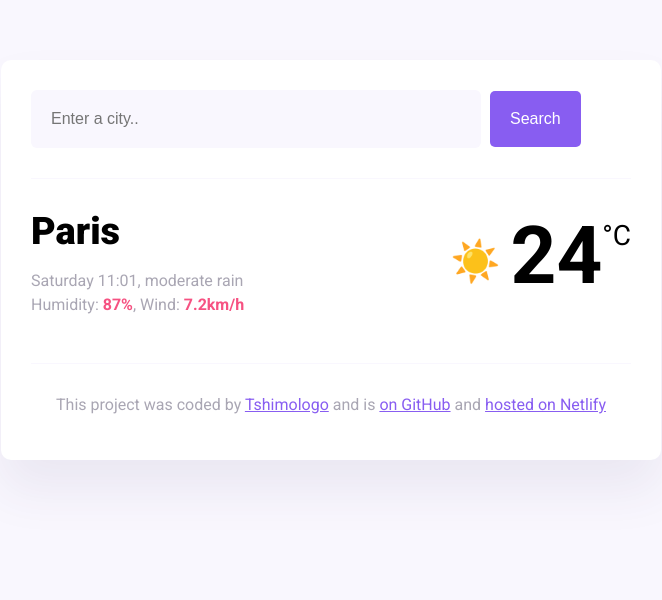
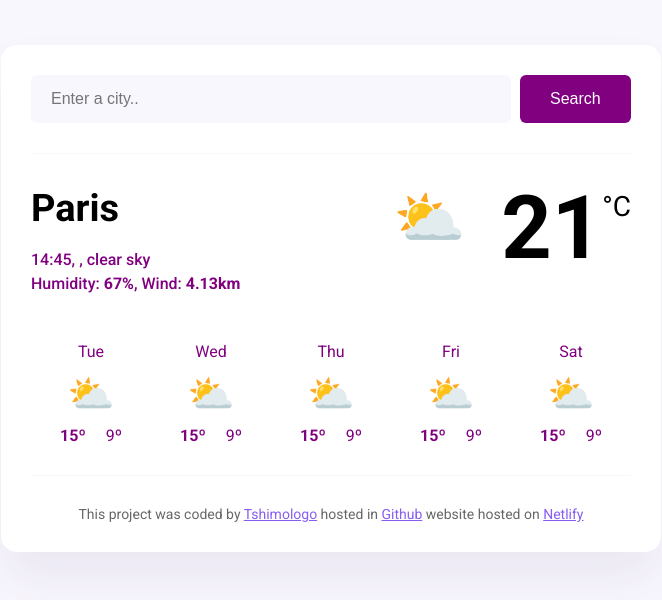
Before and after one commit to Genesis-ct/theweatherapp, a plain HTML site: page index.html in a window 1280 px wide. Shown: the whole page, without its empty margins (309-971 px from the left). Drawn offline with nearby package versions, Linux system fonts and the light colour scheme; no server answers.

Commit message:
updated html file

```diff
--- a/index.html
+++ b/index.html
@@ -6,54 +6,106 @@
     <link rel="preconnect" href="https://fonts.googleapis.com" />
     <link rel="preconnect" href="https://fonts.gstatic.com" crossorigin />
     <link
-      href="https://fonts.googleapis.com/css2?family=Roboto:ital,wght@0,100;0,400;0,500;0,700;0,900;1,100;1,300;1,400;1,500;1,700;1,900&display=swap"
+      href="https://fonts.googleapis.com/css2?family=Roboto:ital,wght@0,100;0,300;0,400;0,500;0,700;0,900;1,100;1,300;1,400;1,500;1,700;1,900&display=swap"
       rel="stylesheet"
     />
+    <link rel="stylesheet" href="src/styles.css" />
     <script src="https://cdn.jsdelivr.net/npm/axios@1.1.2/dist/axios.min.js"></script>
-    <link rel="stylesheet" href="src/styles.css" />
-    <title>My weather application</title>
+    <title>Meteo App</title>
   </head>
   <body>
     <div class="weather-app">
       <header>
-        <form id="search-form">
+        <form class="search-form" id="search-form">
           <input
             type="search"
             placeholder="Enter a city.."
             required
-            class="search-input"
-            id="search-input"
+            id="search-form-input"
+            class="search-form-input"
           />
-          <input type="submit" value="Search" class="search-button" />
+          <input type="submit" value="Search" class="search-form-button" />
         </form>
       </header>
       <main>
-        <div class="current-weather">
+        <div class="weather-app-data">
           <div>
-            <h1 class="current-city" id="current-city">Paris</h1>
-            <p class="current-details">
-              <span id="current-date"></span>, moderate rain <br />
-              Humidity: <strong>87%</strong>, Wind: <strong>7.2km/h</strong>
+            <h1 class="weather-app-city" id="city"> Paris</h1>
+            <p class="weather-app-details">
+              <span id="time"> 14:45, </span>,
+              <span id="description"> clear sky </span>
+              <br />
+              Humidity: <strong id="humidity"> 67%</strong>, Wind:
+              <strong id="wind-speed"> 4.13km</strong>
             </p>
           </div>
-          <div class="current-temperature">
-            <span class="current-temperature-icon">☀️</span
-            ><span class="current-temperature-value" id="current-temperature"
-              >24</span
-            ><span class="current-temperature-unit">°C</span>
+          <div class="weather-app-temperature-container">
+            <div class="weather-app-icon" id="icon"> ⛅</div>
+            <div class="weather-app-temperature" id="temperature"> 21 </div>
+            <div class="weather-app-unit">°C</div>
           </div>
         </div>
+        <div class="weather-forecast" id="forecast">
+         <div class="weather-forecast-day">
+        <div class="weather-forecast-date"> Tue</div>
+        <div class="weather-forecast-icon">⛅</div>
+        <div class="weather-forecast-temperatures">
+          <div class="weather-forecast-temperature">
+            <strong>15&deg;</strong>
+          </div>
+          <div class="weather-forecast-temperature">9&deg;</div>
+        </div>
+        </div>
+        <div class="weather-forecast-day">
+        <div class="weather-forecast-date"> Wed </div>
+        <div class="weather-forecast-icon">⛅</div>
+        <div class="weather-forecast-temperatures">
+          <div class="weather-forecast-temperature">
+            <strong>15&deg;</strong>
+          </div>
+          <div class="weather-forecast-temperature">9&deg;</div>
+        </div>
+        </div>
+        <div class="weather-forecast-day">
+        <div class="weather-forecast-date"> Thur</div>
+        <div class="weather-forecast-icon">⛅</div>
+        <div class="weather-forecast-temperatures">
+          <div class="weather-forecast-temperature">
+            <strong>15&deg;</strong>
+          </div>
+          <div class="weather-forecast-temperature">9&deg;</div>
+        </div>
+        </div>
+        <div class="weather-forecast-day">
+        <div class="weather-forecast-date"> Fri</div>
+        <div class="weather-forecast-icon">⛅</div>
+        <div class="weather-forecast-temperatures">
+          <div class="weather-forecast-temperature">
+            <strong>15&deg;</strong>
+          </div>
+          <div class="weather-forecast-temperature">9&deg;</div>
+        </div>
+        </div>
+
+        <div class="weather-forecast-day">
+        <div class="weather-forecast-date"> Sat</div>
+        <div class="weather-forecast-icon">⛅</div>
+        <div class="weather-forecast-temperatures">
+          <div class="weather-forecast-temperature">
+            <strong>15&deg;</strong>
+          </div>
+          <div class="weather-forecast-temperature">9&deg;</div>
+        </div>
+        </div>
+      </div>
       </main>
+
       <footer>
-        <p>
-          This project was coded by
-          <a href="https://github.com/Genesis-ct" target="_blank">Tshimologo</a> and is
-
-          <a href="https://github.com/Genesis-ct/theweatherapp" target="_blank"> on GitHub</a> and
-          <a href="https://sparkling-hummingbird-433d48.netlify.app/" target="_blank">hosted on Netlify</a>
-        </p>
+        This project was coded by <a href="https://github.com/Genesis-ct" target="_blank">Tshimologo</a> hosted in
+        <a href="https://github.com/Genesis-ct/vanillaweatherapp " target="_blank"> Github</a>
+        website hosted on <a href="https://splendid-brigadeiros-0ba389.netlify.app/" target="_blank"> Netlify</a>
       </footer>
     </div>
+    <script src="src/index.js"></script>
   </body>
-  <script src="src/index.js"></script>
-</html>
+</htm
--- a/src/index.js
+++ b/src/index.js
@@ -1,35 +1,26 @@
-function displayTemperature(response) {
-  let temperatureElement = document.querySelector("#current-temperature");
-  let temperature = Math.round(response.data.temperature.current);
-  let cityElement = document.querySelector("#current-city");
+function refreshWeather(response) {
+  let temperatureElement = document.querySelector("#temperature");
+  let temperature = response.data.temperature.current;
+  let cityElement = document.querySelector("#city");
+  let descriptionElement = document.querySelector("#description");
+  let humidityElement = document.querySelector("#humidity");
+  let windSpeedElement = document.querySelector("#wind-speed");
+  let timeElement = document.querySelector("#time");
+  let date = new Date(response.data.time * 1000);
+  let iconElement = document.querySelector("#icon");
+
   cityElement.innerHTML = response.data.city;
-  temperatureElement.innerHTML = temperature;
-}
-
-function search(event) {
-  event.preventDefault();
-  let searchInputElement = document.querySelector("#search-input");
-  let city = searchInputElement.value;
-
-  let apiKey = "b2a5adcct04b33178913oc335f405433";
-  let apiUrl = `https://api.shecodes.io/weather/v1/current?query=${city}&key=${apiKey}&units=metric`;
-
-  axios.get(apiUrl).then(displayTemperature);
+  timeElement.innerHTML = formatDate(date);
+  descriptionElement.innerHTML = response.data.condition.description;
+  humidityElement.innerHTML = `${response.data.temperature.humidity}%`;
+  windSpeedElement.innerHTML = `${response.data.wind.speed}km/h`;
+  temperatureElement.innerHTML = Math.round(temperature);
+  iconElement.innerHTML = `<img src="${response.data.condition.icon_url}" class="weather-app-icon" />`;
 }
 
 function formatDate(date) {
   let minutes = date.getMinutes();
   let hours = date.getHours();
-  let day = date.getDay();
-
-  if (minutes < 10) {
-    minutes = `0${minutes}`;
-  }
-
-  if (hours < 10) {
-    hours = `0${hours}`;
-  }
-
   let days = [
     "Sunday",
     "Monday",
@@ -39,15 +30,55 @@ function formatDate(date) {
     "Friday",
     "Saturday",
   ];
+  let day = days[date.getDay()];
 
-  let formattedDay = days[day];
-  return `${formattedDay} ${hours}:${minutes}`;
+  if (minutes < 10) {
+    minutes = `0${minutes}`;
+  }
+
+  return `${day} ${hours}:${minutes}`;
 }
 
-let searchForm = document.querySelector("#search-form");
-searchForm.addEventListener("submit", search);
+function searchCity(city) {
+  let apiKey = "b2a5adcct04b33178913oc335f405433";
+  let apiUrl = `https://api.shecodes.io/weather/v1/current?query=${city}&key=${apiKey}`;
+  axios.get(apiUrl).then(refreshWeather);
+}
 
-let currentDateELement = document.querySelector("#current-date");
-let currentDate = new Date();
+function handleSearchSubmit(event) {
+  event.preventDefault();
+  let searchInput = document.querySelector("#search-form-input");
 
-currentDateELement.innerHTML = formatDate(currentDate);
+  searchCity(searchInput.value);
+}
+
+function displayForecast() {
+  let days = ["Tue", "Wed", "Thu", "Fri", "Sat"];
+  let forecastHtml = "";
+
+  days.forEach(function (day) {
+    forecastHtml =
+      forecastHtml +
+      `
+      <div class="weather-forecast-day">
+        <div class="weather-forecast-date">${day}</div>
+        <div class="weather-forecast-icon">⛅</div>
+        <div class="weather-forecast-temperatures">
+          <div class="weather-forecast-temperature">
+            <strong>15º</strong>
+          </div>
+          <div class="weather-forecast-temperature">9º</div>
+        </div>
+      </div>
+    `;
+  });
+
+  let forecastElement = document.querySelector("#forecast");
+  forecastElement.innerHTML = forecastHtml;
+}
+
+let searchFormElement = document.querySelector("#search-form");
+searchFormElement.addEventListener("submit", handleSearchSubmit);
+
+searchCity("Paris");
+displayForecast();
--- a/src/styles.css
+++ b/src/styles.css
@@ -1,5 +1,5 @@
 body {
-  background: #f9f7fe;
+  background-color: #f9f7fe;
   font-family: "Roboto", sans-serif;
 }
 
@@ -10,89 +10,118 @@ a {
 .weather-app {
   background: white;
   max-width: 600px;
-  margin: 60px auto;
+  margin: 45px auto;
+  box-shadow: 0 30px 50px rgba(65, 50, 100, 0.08);
+  border-radius: 16px;
   padding: 30px;
-  border-radius: 10px;
-  box-shadow: 0 30px 50px rgba(65, 50, 100, 0.08);
 }
 
 header {
   border-bottom: 1px solid #f9f7fe;
-  padding-bottom: 30px;
+  padding: 0 0 30px 0;
 }
 
-.search-input {
+.search-form-input {
   background-color: #f9f7fe;
   border: none;
-  color: rgba(39, 33, 66, 0.4);
+  border-radius: 6px;
+  width: 80%;
   font-size: 16px;
-  padding: 20px;
-  width: 75%;
-  border-radius: 6px;
+  padding: 15px 20px;
 }
 
-.search-button {
+.search-form-button {
+  background: purple;
+  padding: 15px 30px;
+  border: none;
+  font-size: 16px;
   margin-left: 5px;
-  font-size: 16px;
-  background-color: #885df1;
+  border-radius: 6px;
   color: white;
-  border: none;
-  padding: 20px;
-  line-height: 1;
-  border-radius: 5px;
 }
 
 main {
   padding: 30px 0;
 }
 
-.current-temperature {
-  font-size: 48px;
-}
-
-.current-weather {
+.weather-app-data {
   display: flex;
   justify-content: space-between;
 }
 
-.current-city {
+.weather-app-city {
+  margin: 0;
   font-size: 38px;
-  font-weight: 900;
-  margin: 0;
-}
-.current-details {
-  color: rgba(39, 33, 66, 0.4);
-  font-size: 16px;
-  font-weight: 400;
-  line-height: 24px;
+  line-height: 48px;
 }
 
-.current-details strong {
-  color: #f65282;
+.weather-app-details {
+  font-size: 16px;
+  color: purple;
+  line-height: 24px;
+  font-weight: 500;
 }
 
-.current-temperature-icon {
-  position: relative;
-  top: -8px;
-  font-size: 40px;
-  margin-right: 10px;
+.weather-app-details strong {
+  color: purple;
 }
 
-.current-temperature-value {
-  font-size: 80px;
+.weather-app-temperature-container {
+  display: flex;
+  justify-content: center;
+}
+
+.weather-app-icon {
+  width: 108px;
+  height: 108px;
+  font-size: 58px;
+}
+
+.weather-app-temperature {
+  font-size: 88px;
+  line-height: 88px;
   font-weight: bold;
 }
 
-.current-temperature-unit {
+.weather-app-unit {
+  margin-top: 6px;
   font-size: 28px;
-  position: relative;
-  top: -38px;
+}
+
+.weather-forecast {
+  display: flex;
+  justify-content: space-around;
+  margin-top: 30px;
+}
+
+.weather-forecast-date {
+  text-align: center;
+  color: purple;
+  font-size: 16px;
+  line-height: 20px;
+  margin-bottom: 10px;
+}
+
+.weather-forecast-icon {
+  font-size: 38px;
+  text-align: center;
+}
+.weather-forecast-temperatures {
+  text-align: center;
+  color: purple;
+  margin-top: 10px;
+  display: flex;
+  justify-content: center;
+}
+
+.weather-forecast-temperature {
+  padding: 0 10px;
 }
 
 footer {
   border-top: 1px solid #f9f7fe;
+  padding: 30px 0 0 0;
   text-align: center;
-  padding-top: 15px;
-
-  color: rgba(39, 33, 66, 0.4);
+  font-size: 14px;
+  color: rgba(0, 0, 0, 0.6);
 }
```
